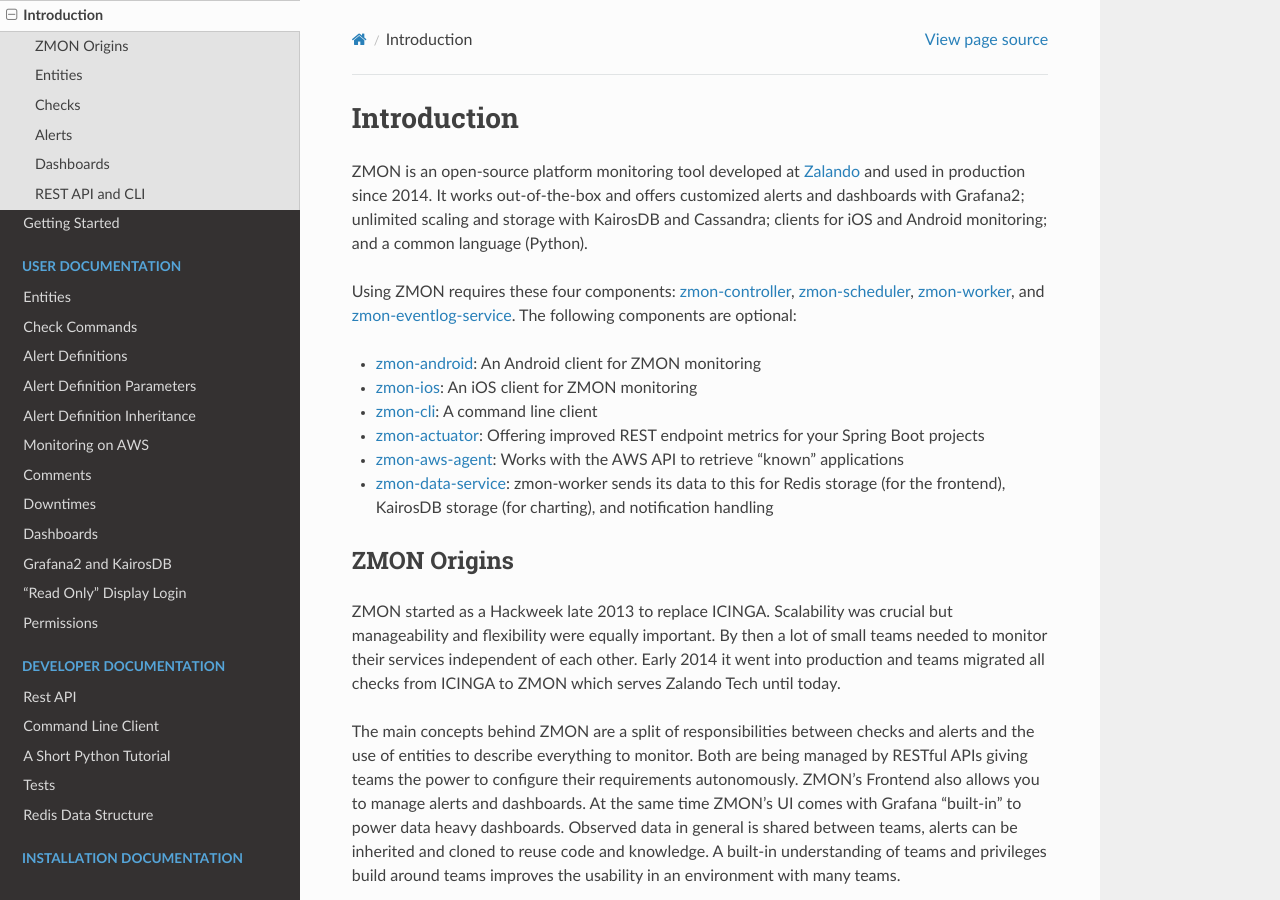
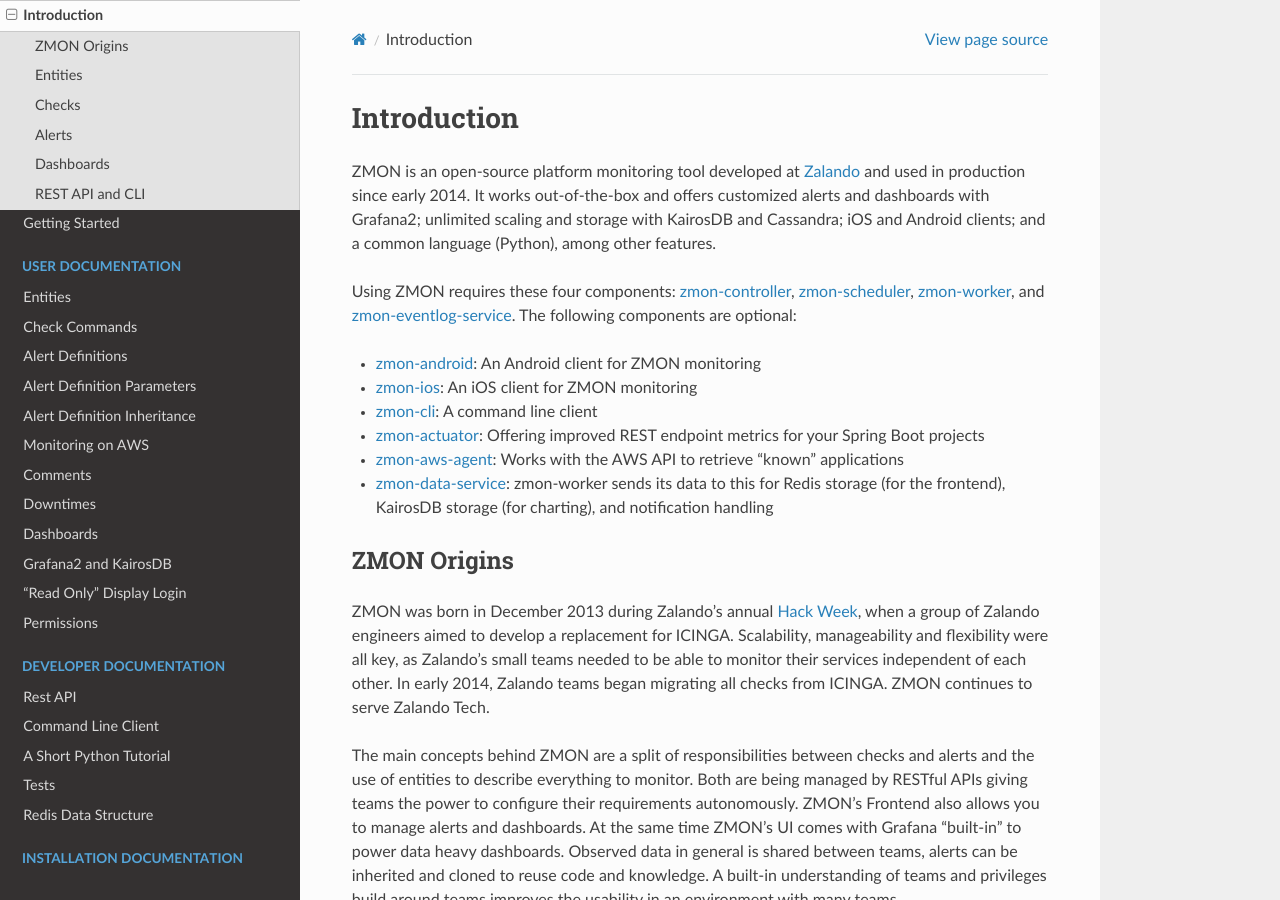
Before and after one commit to zalando-zmon/zmon-docs, a Sphinx documentation site: the page built from docs/intro.rst, in a window 1280 px wide and 900 px high. Built offline with Sphinx 7.4.7 and the Read the Docs theme 2.0.0, drawn with Linux system fonts in a browser that asks for light colours.

Commit message:
Update intro.rst

```diff
--- a/docs/intro.rst
+++ b/docs/intro.rst
@@ -2,7 +2,7 @@
 Introduction
 ************
 
-ZMON is an open-source platform monitoring tool developed at Zalando_ and used in production since 2014. It works out-of-the-box and offers customized alerts and dashboards with Grafana2; unlimited scaling and storage with KairosDB and Cassandra; clients for iOS and Android monitoring; and a common language (Python).
+ZMON is an open-source platform monitoring tool developed at Zalando_ and used in production since early 2014. It works out-of-the-box and offers customized alerts and dashboards with Grafana2; unlimited scaling and storage with KairosDB and Cassandra; iOS and Android clients; and a common language (Python), among other features.
 
 Using ZMON requires these four components: zmon-controller_, zmon-scheduler_, zmon-worker_, and zmon-eventlog-service_. The following components are optional:
 
@@ -16,7 +16,7 @@
 ZMON Origins
 ========
 
-ZMON started as a Hackweek late 2013 to replace ICINGA. Scalability was crucial but manageability and flexibility were equally important. By then a lot of small teams needed to monitor their services independent of each other. Early 2014 it went into production and teams migrated all checks from ICINGA to ZMON which serves Zalando Tech until today.
+ZMON was born in December 2013 during Zalando's annual `Hack Week`_, when a group of Zalando engineers aimed to develop a replacement for ICINGA. Scalability, manageability and flexibility were all key, as Zalando's small teams needed to be able to monitor their services independent of each other. In early 2014, Zalando teams began migrating all checks from ICINGA. ZMON continues to serve Zalando Tech.
 
 The main concepts behind ZMON are a split of responsibilities between checks and alerts and the use of entities to describe everything to monitor. Both are being managed by RESTful APIs giving teams the power to configure their requirements autonomously. ZMON's Frontend also allows you to manage alerts and dashboards. At the same time ZMON's UI comes with Grafana "built-in" to power data heavy dashboards. Observed data in general is shared between teams, alerts can be inherited and cloned to reuse code and knowledge. A built-in understanding of teams and privileges build around teams improves the usability in an environment with many teams.
 
@@ -129,3 +129,4 @@
 .. _zmon-actuator: https://github.com/zalando/zmon-actuator
 .. _zmon-aws-agent: https://github.com/zalando/zmon-aws-agent
 .. _zmon-data-service: https://github.com/zalando/zmon-data-service
+.. _Hack Week: https://tech.zalando.de/blog/?tags=Hack%20Week
```
